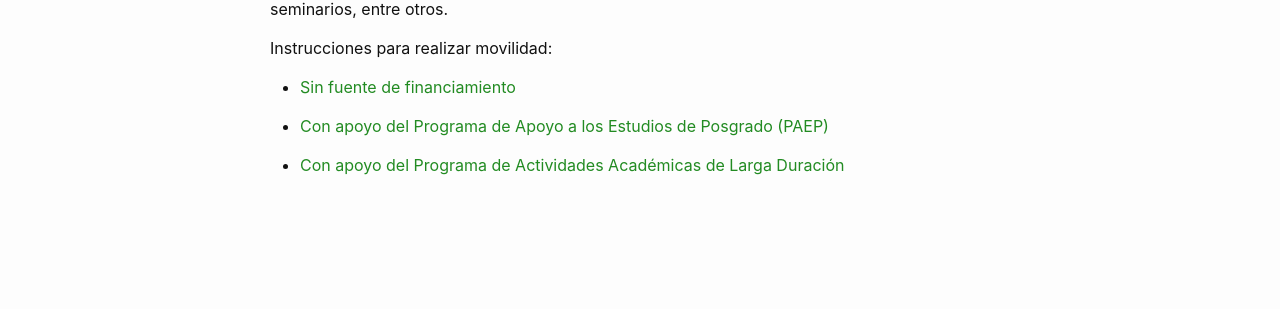
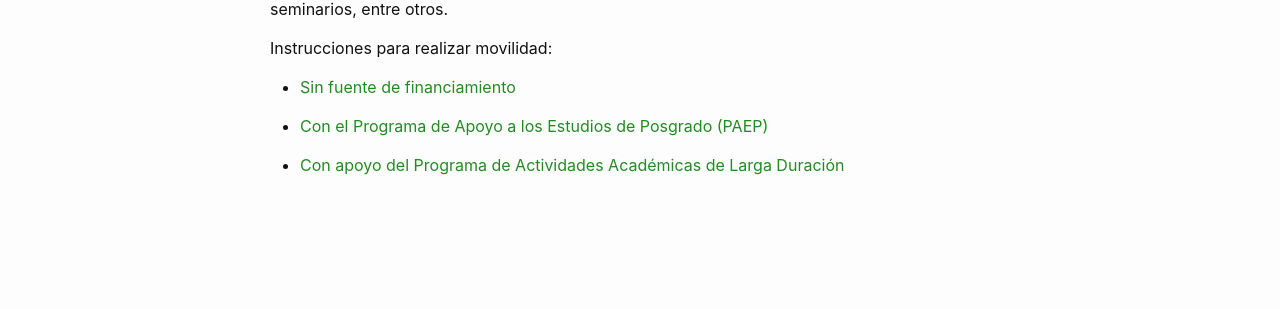
Before and after one commit to pcs-unam/pcs-unam.github.io, a Jekyll site: the page built from 05.1_Movilidad.md, in a window 1280 px wide. Shown: the part 345-654 px from the top of the page. Built offline with Jekyll 4.4.1, drawn with Linux system fonts in a browser that asks for light colours.

Commit message:
corrección

```diff
--- a/05.1_Movilidad.md
+++ b/05.1_Movilidad.md
@@ -15,6 +15,6 @@ Instrucciones para realizar movilidad:
 
  - [Sin fuente de financiamiento](/movilidad/sin-financiamiento/)
 
- - [Con apoyo del Programa de Apoyo a los Estudios de Posgrado (PAEP)](/movilidad/paep/)
+ - [Con el Programa de Apoyo a los Estudios de Posgrado (PAEP)](/movilidad/paep/)
 
  - [Con apoyo del Programa de Actividades Académicas de Larga Duración](/movilidad/larga-duracion/)
```
